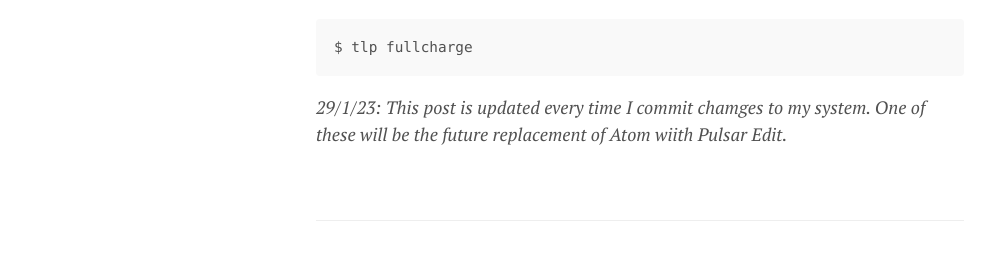
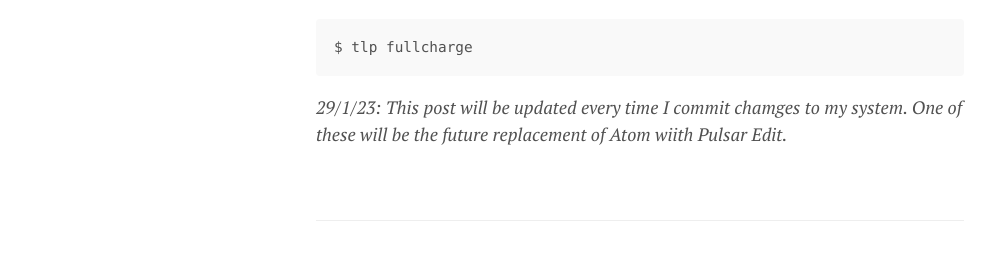
Before and after one commit to lgeurts/lgeurts.github.io, a Jekyll site: the page built from _posts/2021-10-15-ubuntu-setup-notes-for-x1-carbon-gen8.md, in a window 1280 px wide and 900 px high, scrolled down 7282 px. Shown: the part 426-706 px from the top of the window, without its empty margins (0-996 px from the left). Built offline with Jekyll 4.4.1, drawn with Linux system fonts in a browser that asks for light colours; nearby versions of some CDN libraries; comment, search, counter and statistics services are not loaded.

Commit message:
Update 2021-10-15-ubuntu-setup-notes-for-x1-carbon-gen8.md

````diff
--- a/_posts/2021-10-15-ubuntu-setup-notes-for-x1-carbon-gen8.md
+++ b/_posts/2021-10-15-ubuntu-setup-notes-for-x1-carbon-gen8.md
@@ -282,4 +282,4 @@
 ```
 $ tlp fullcharge
 ```
-*29/1/23: This post is updated every time I commit chamges to my system. One of these will be the future replacement of Atom wiith Pulsar Edit.*
+*29/1/23: This post will be updated every time I commit chamges to my system. One of these will be the future replacement of Atom wiith Pulsar Edit.*
````
